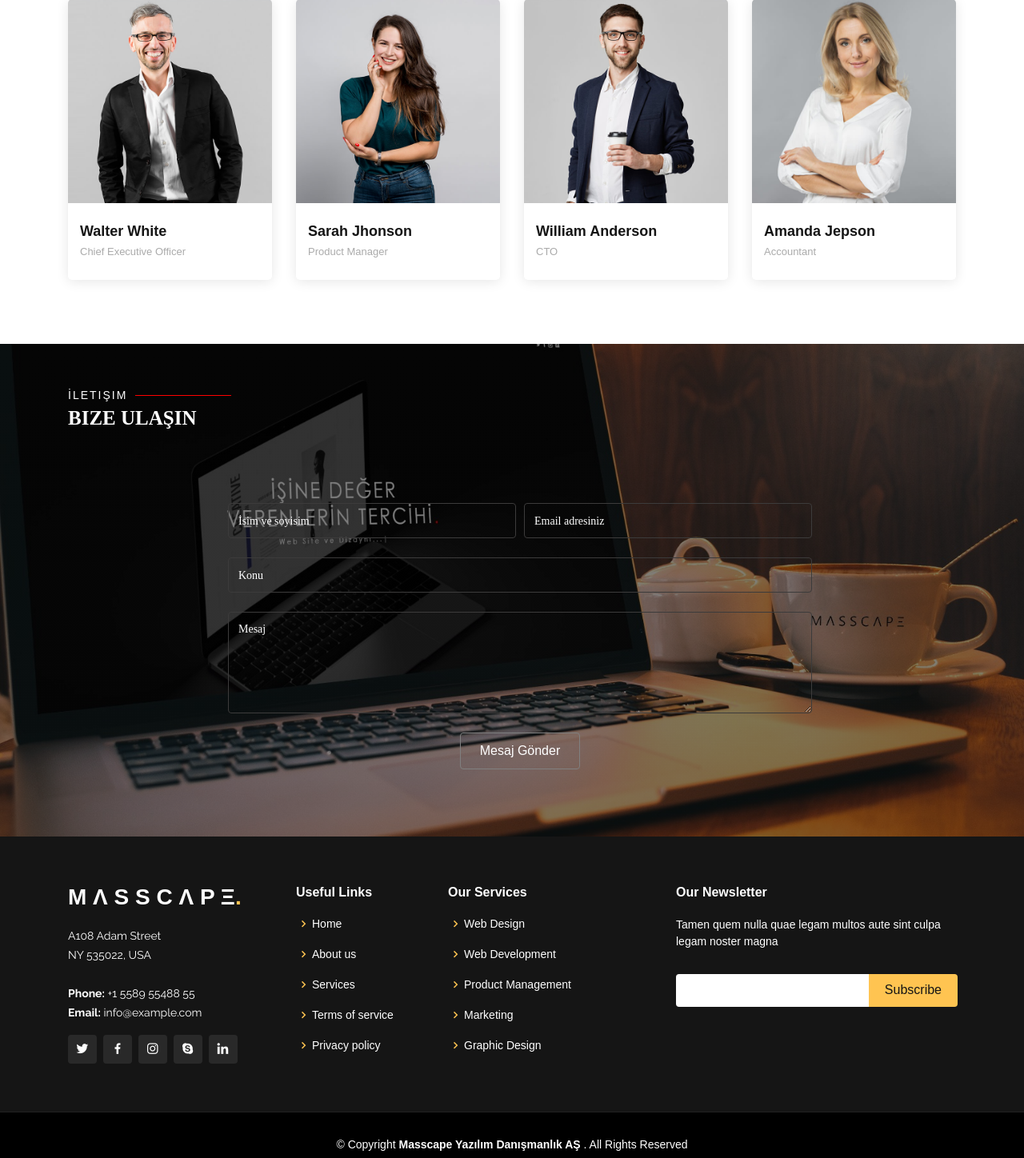
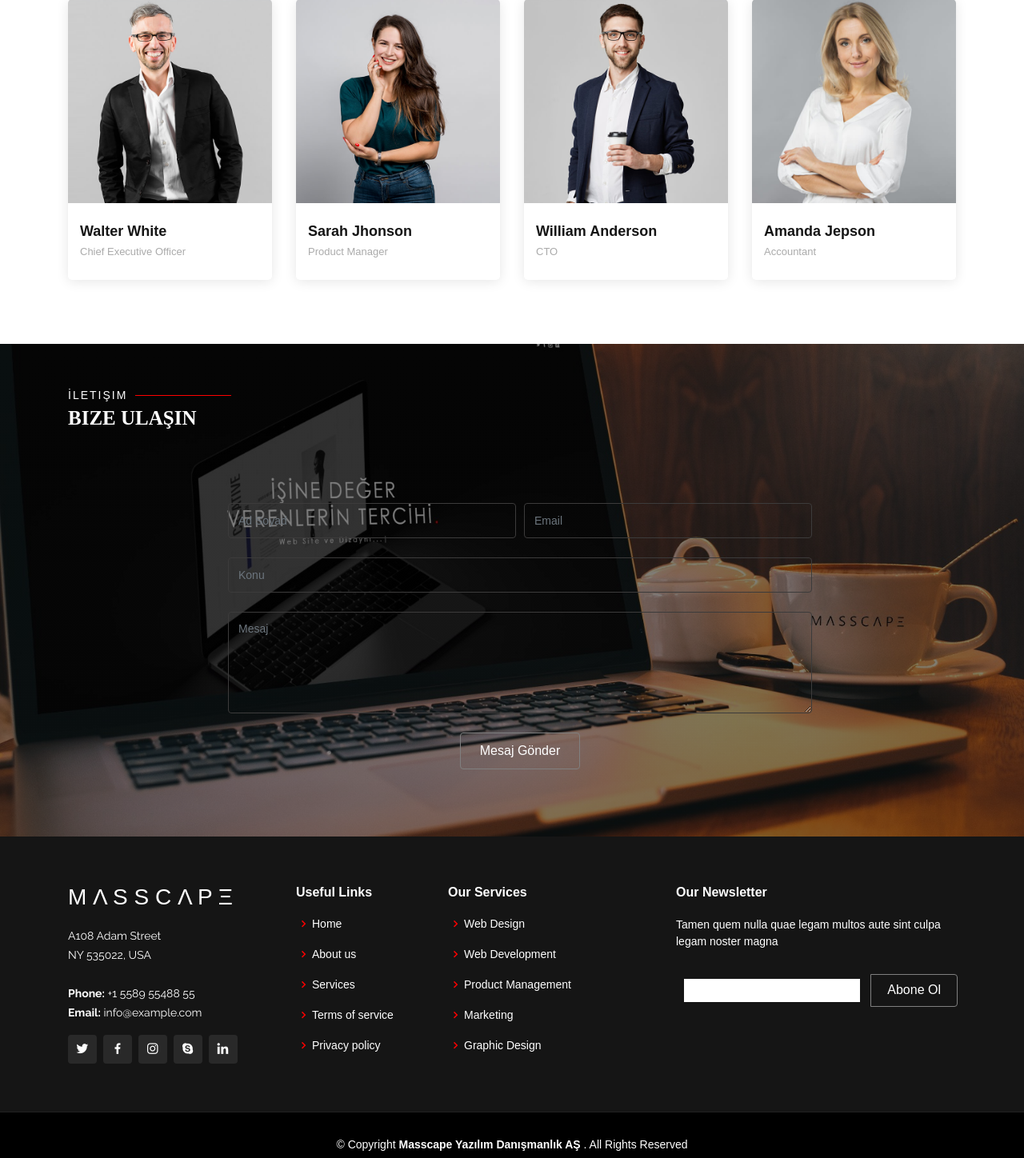
Before and after one commit to alperenyildiz/masscape-web, a PHP site: page / in a window 1280 px wide. Shown: the part 5052-6500 px from the top of the page at 80% size. Run offline with PHP 8.4, Linux system fonts and the light colour scheme.

Commit message:
Güncel Web

```diff
--- a/assets/css/style.css
+++ b/assets/css/style.css
@@ -162,9 +162,6 @@ h6 {
   max-height: 25px;
 }
 
-
-<<<<<<< HEAD
-=======
 /*HEADER TEST */
 
 
@@ -192,7 +189,6 @@ h6 {
   -ms-transform: translateX(-50%);
   transform: translateX(-50%);
    }*/
->>>>>>> a4feaa900df7e9904417610032ec8120b5d27325
 
 
 /*--------------------------------------------------------------
@@ -1340,17 +1499,17 @@ section {
       line-height: 24px;
   }
 }
-
+/*
 #contact:before {
   content: "";
-    background: rgba(0, 0, 0, 0.6);
+  background: rgba(0, 0, 0, 0.6);    ANASAYFAYI BOZAN KOD
   position: absolute;
   bottom: 0;
   top: 0;
   left: 0;
   right: 0;
 }
-
+*/
 .contact .info i {
   font-size: 20px;
   background: #ffc451;
@@ -1703,12 +1721,13 @@ section {
   margin: 0 0 20px 0;
   padding: 2px 0 2px 0;
   line-height: 1;
-    font-weight: 700;
+  font-weight: 500;
   text-transform: uppercase;
+
 }
 
 #footer .footer-top .footer-info h3 span {
-    color: #ffc451;
+  color: #ff0000;
 }
 
 #footer .footer-top .footer-info p {
@@ -1760,7 +1779,7 @@ section {
 
 #footer .footer-top .footer-links ul i {
   padding-right: 2px;
-    color: #ffc451;
+  color: #ff0000;
   font-size: 18px;
   line-height: 1;
 }
@@ -1783,12 +1802,12 @@ section {
 }
 
 #footer .footer-top .footer-links ul a:hover {
-    color: #ffc451;
+  color: #ff0000;
 }
 
 #footer .footer-top .footer-newsletter form {
   margin-top: 30px;
-    background: #fff;
+  background: rgba(255, 255, 255, 0);
   padding: 6px 10px;
   position: relative;
   border-radius: 4px;
@@ -1805,18 +1824,18 @@ section {
   top: 0;
   right: -2px;
   bottom: 0;
-    border: 0;
+  border: 1px solid gray;
   background: none;
   font-size: 16px;
   padding: 0 20px;
-    background: #ffc451;
-    color: #151515;
+  background: #ff000000;
+  color: #ffffff;
   transition: 0.3s;
   border-radius: 0 4px 4px 0;
 }
 
 #footer .footer-top .footer-newsletter form input[type="submit"]:hover {
-    background: #ffcd6b;
+  background: #ff0000;
 }
 
 #footer .copyright {
--- a/assets/js/main.js
+++ b/assets/js/main.js
@@ -9,6 +9,20 @@
           });
       }
   });
+
+
+  if ($('.text-slider').length == 1) {
+    var typed_strings = $('.text-slider-items').text();
+    var typed = new Typed('.text-slider', {
+        strings: typed_strings.split(','),
+        typeSpeed: 80,
+        loop: true,
+        backDelay: 1100,
+        backSpeed: 30
+    });
+}
+
+})(jQuery);
 
   // Smooth scroll for the navigation menu and links with .scrollto classes
   var scrolltoOffset = $('#header').outerHeight() - 2;
@@ -216,17 +230,3 @@
   $(window).on('load', function() {
       aos_init();
   });
-
-
-    if ($('.text-slider').length == 1) {
-        var typed_strings = $('.text-slider-items').text();
-        var typed = new Typed('.text-slider', {
-            strings: typed_strings.split(','),
-            typeSpeed: 80,
-            loop: true,
-            backDelay: 1100,
-            backSpeed: 30
-        });
-    }
-
-})(jQuery);
--- a/index.html
+++ b/index.html
@@ -5,7 +5,7 @@
     <meta charset="utf-8">
     <meta content="width=device-width, initial-scale=1.0" name="viewport">
 
-    <title>Masscape Com </title>
+    <title>Masscape Co </title>
     <meta content="" name="description">
     <meta content="" name="keywords">
 
@@ -80,7 +80,7 @@
                 <div class="row justify-content-center" data-aos="fade-up" data-aos-delay="150">
                     <div class="col-xl-6 col-lg-8">
                         <h1 class="intro-subtitle" style="color: white;">İŞİNE DEĞER VERENLERİN TERCİHİ<span>.</span></h1>
-                        <span class="text-slider-items" style="display: none;">Dijital Pazarlama,Mühendislik Çözümleri Üreten,Güçlü Bir Ekibiz</span>
+                        <span class="text-slider-items" style="display: none;">Web Site Dizaynı...,Yapay Zeka(Derin Öğrenme)...,Mobil Uygualama...</span>
                         <h2><strong class="text-slider" style="color: white;"></strong></h2>
                     </div>
                 </div>
@@ -680,10 +680,10 @@
                         <form action="forms/contact.php" method="post" role="form" class="php-email-form">
                             <div class="form-row">
                                 <div class="col-md-6 form-group">
-                                    <input type="text" name="name" class="form-control" id="name" placeholder="İsim ve soyisim" data-rule="minlen:1" data-msg="Lütfen en az 4 karakter girin" />
+                                    <input type="text" name="name" class="form-control" id="name"  placeholder="Ad Soyad" data-rule="minlen:1" data-msg="Lütfen en az 4 karakter girin" />
                                 </div>
                                 <div class="col-md-6 form-group">
-                                    <input type="email" class="form-control" name="email" id="email" placeholder="Email adresiniz" data-rule="email" data-msg="Lütfen geçerli eposta adresini giriniz" />
+                                    <input type="email" class="form-control" name="email" id="email" placeholder="Email"  data-rule="email" data-msg="Lütfen geçerli eposta adresini giriniz" />
                                 </div>
                             </div>
                             <div class="form-group">
@@ -719,7 +719,7 @@
 
                     <div class="col-lg-3 col-md-6">
                         <div class="footer-info">
-                            <h3>M Λ S S C Λ P Ξ<span>.</span></h3>
+                            <h3>M Λ S S C Λ P Ξ</h3>
                             <p>
                                 A108 Adam Street <br> NY 535022, USA<br><br>
                                 <strong>Phone:</strong> +1 5589 55488 55<br>
@@ -761,7 +761,7 @@
                         <h4>Our Newsletter</h4>
                         <p>Tamen quem nulla quae legam multos aute sint culpa legam noster magna</p>
                         <form action="" method="post">
-                            <input type="email" name="email"><input type="submit" value="Subscribe">
+                            <input type="email" name="email"><input type="submit" value="Abone Ol">
                         </form>
 
                     </div>
```
Also changed, not shown: other parts of assets/css/style.css (+173 -169 lines), assets/img/logo.png (deleted), assets/img/logo2.png (deleted), assets/vendor/php-email-form/validate.js. Lines whose indentation alone changed are shown as unchanged.
